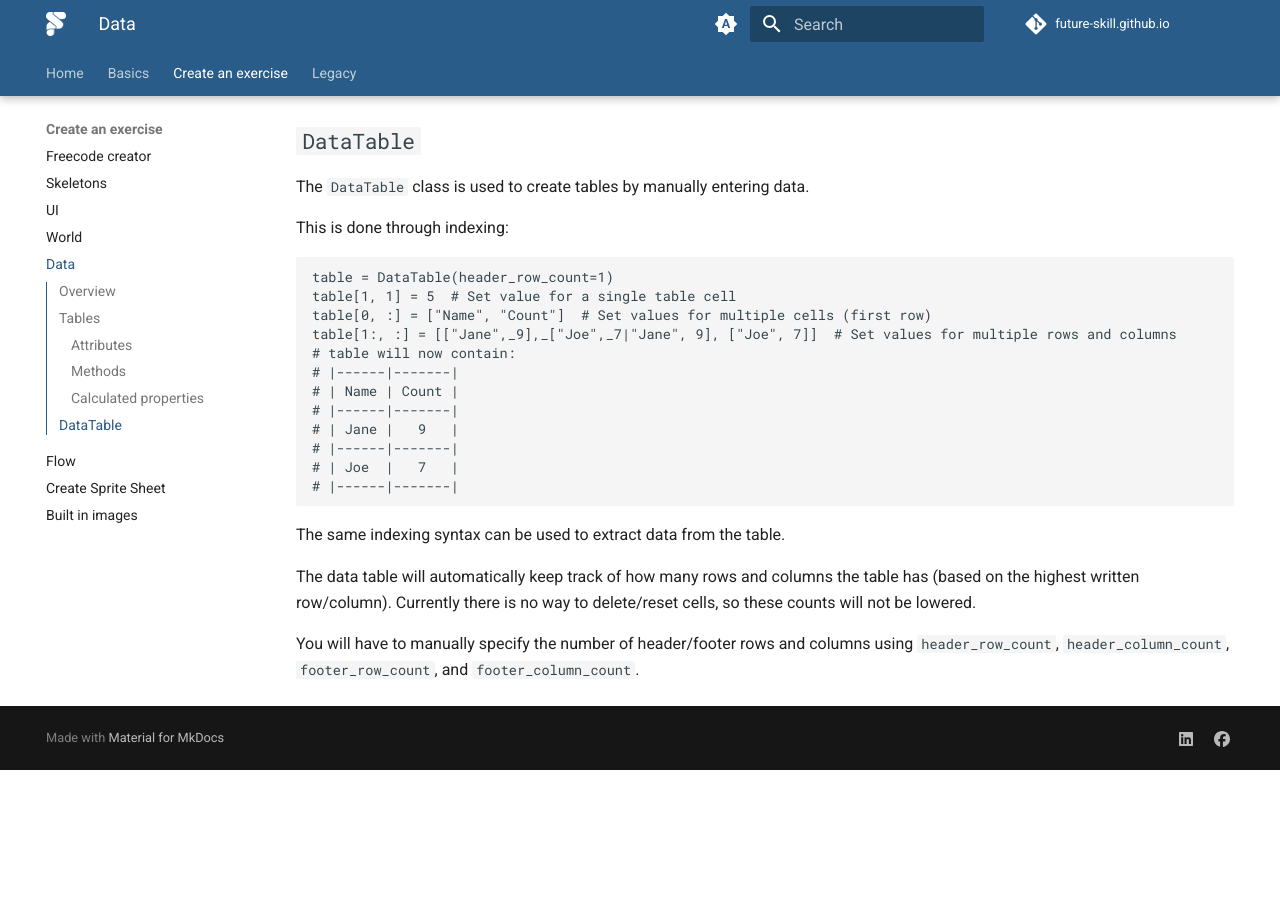
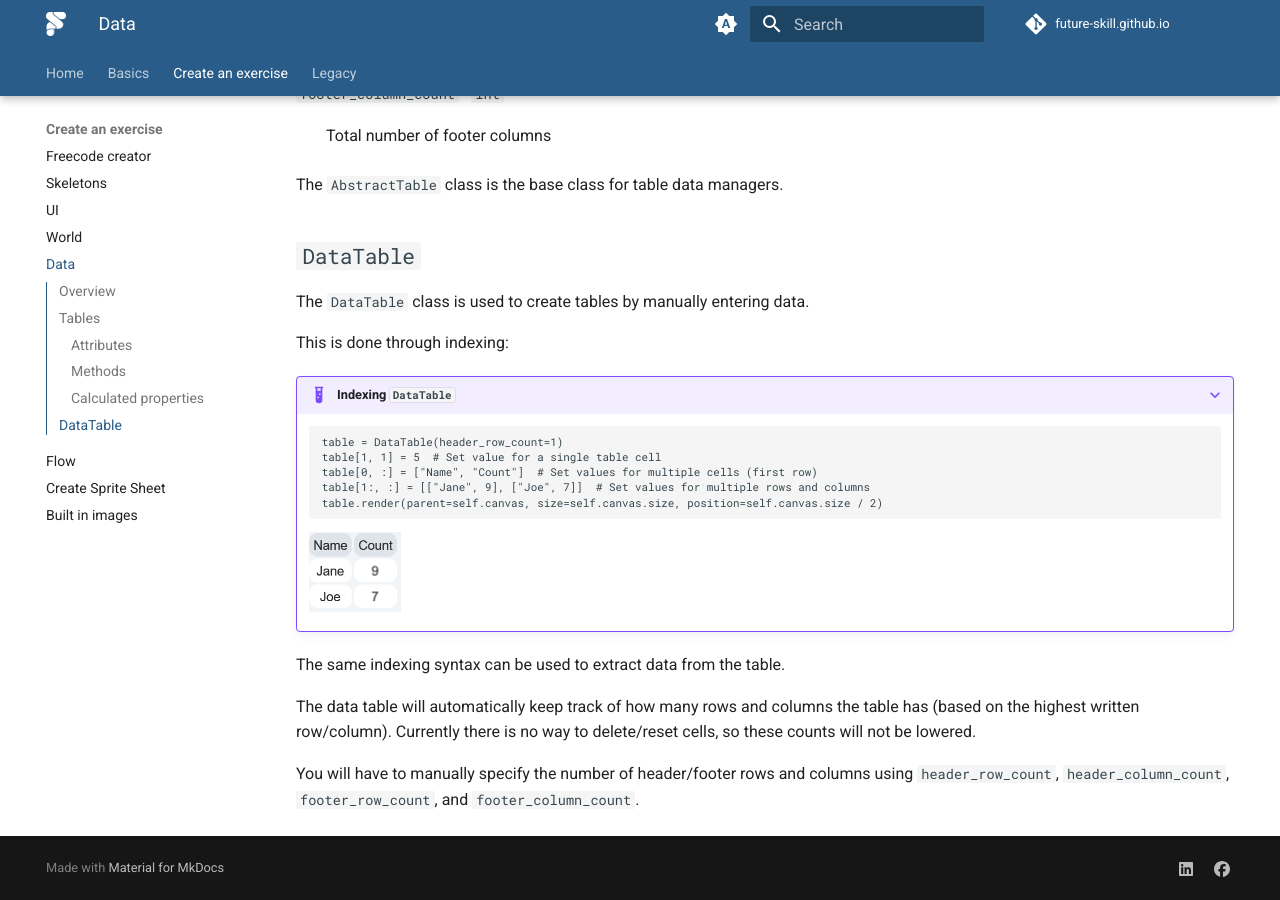
Before and after one commit to future-skill/future-skill.github.io, an MkDocs documentation site: the page built from docs/create_an_exercise/Data.md, in a window 1280 px wide and 900 px high, scrolled down 3888 px. Built offline with MkDocs 1.6.1 and Material for MkDocs 9.7.7, drawn with Linux system fonts in a browser that asks for light colours; plug-ins that fetch from the network failed and are left out; comment, search, counter and statistics services are not loaded; before the commit the page ends 4658 px from its top, so only the background shows below that; some of the changed text lies outside the part shown.

Commit message:
Add pictures to Data page, and update the examples to work properly

````diff
--- a/docs/create_an_exercise/Data.md
+++ b/docs/create_an_exercise/Data.md
@@ -13,12 +13,13 @@ The library can currently only be used to make tables, but other types of data v
 
 The classes provided in this module are not UI elements, but they have a render method that can be used to create an initial element or update the created element.
 
-For example:
-```
-table = DataTable()
-table[:, :] = [["Name",_"Count"],_["Jane",_9],_["Joe",_7|"Name", "Count"], ["Jane", 9], ["Joe", 7]]
-table.render(parent=self.canvas, size=self.canvas.size, position=self.canvas.size / 2)
-```
+???+ example "`DataTable` example"
+    ```
+    table = DataTable()
+    table[:, :] = [["Name","Count"], ["Jane", 9], ["Joe", 7]]
+    table.render(parent=self.canvas, size=self.canvas.size, position=self.canvas.size / 2)
+    ```
+    ![](../assets/DataTable_example.png)
 
 Each type of data manager has an abstract base class which provides the common functionality.
 
@@ -145,20 +146,15 @@ The `DataTable` class is used to create tables by manually entering data.
 
 This is done through indexing:
 
-```
-table = DataTable(header_row_count=1)
-table[1, 1] = 5  # Set value for a single table cell
-table[0, :] = ["Name", "Count"]  # Set values for multiple cells (first row)
-table[1:, :] = [["Jane",_9],_["Joe",_7|"Jane", 9], ["Joe", 7]]  # Set values for multiple rows and columns
-# table will now contain:
-# |------|-------|
-# | Name | Count |
-# |------|-------|
-# | Jane |   9   |
-# |------|-------|
-# | Joe  |   7   |
-# |------|-------|
-```
+???+ example "Indexing `DataTable`"
+    ```
+    table = DataTable(header_row_count=1)
+    table[1, 1] = 5  # Set value for a single table cell
+    table[0, :] = ["Name", "Count"]  # Set values for multiple cells (first row)
+    table[1:, :] = [["Jane", 9], ["Joe", 7]]  # Set values for multiple rows and columns
+    table.render(parent=self.canvas, size=self.canvas.size, position=self.canvas.size / 2)
+    ```
+    ![](../assets/DataTable_example_2.png)
 
 The same indexing syntax can be used to extract data from the table.
 
````
Also changed, not shown: docs/assets/DataTable_example.png (added), docs/assets/DataTable_example_2.png (added).
